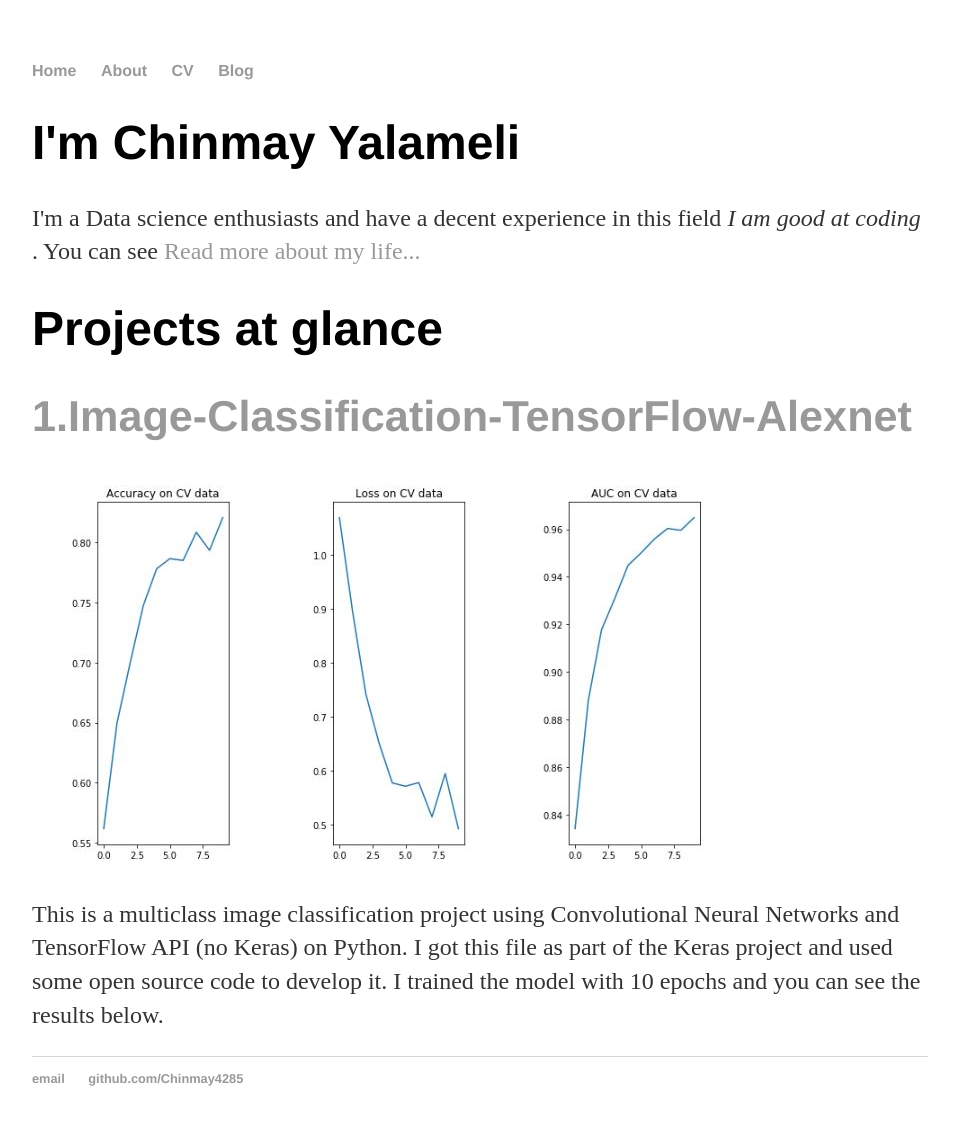
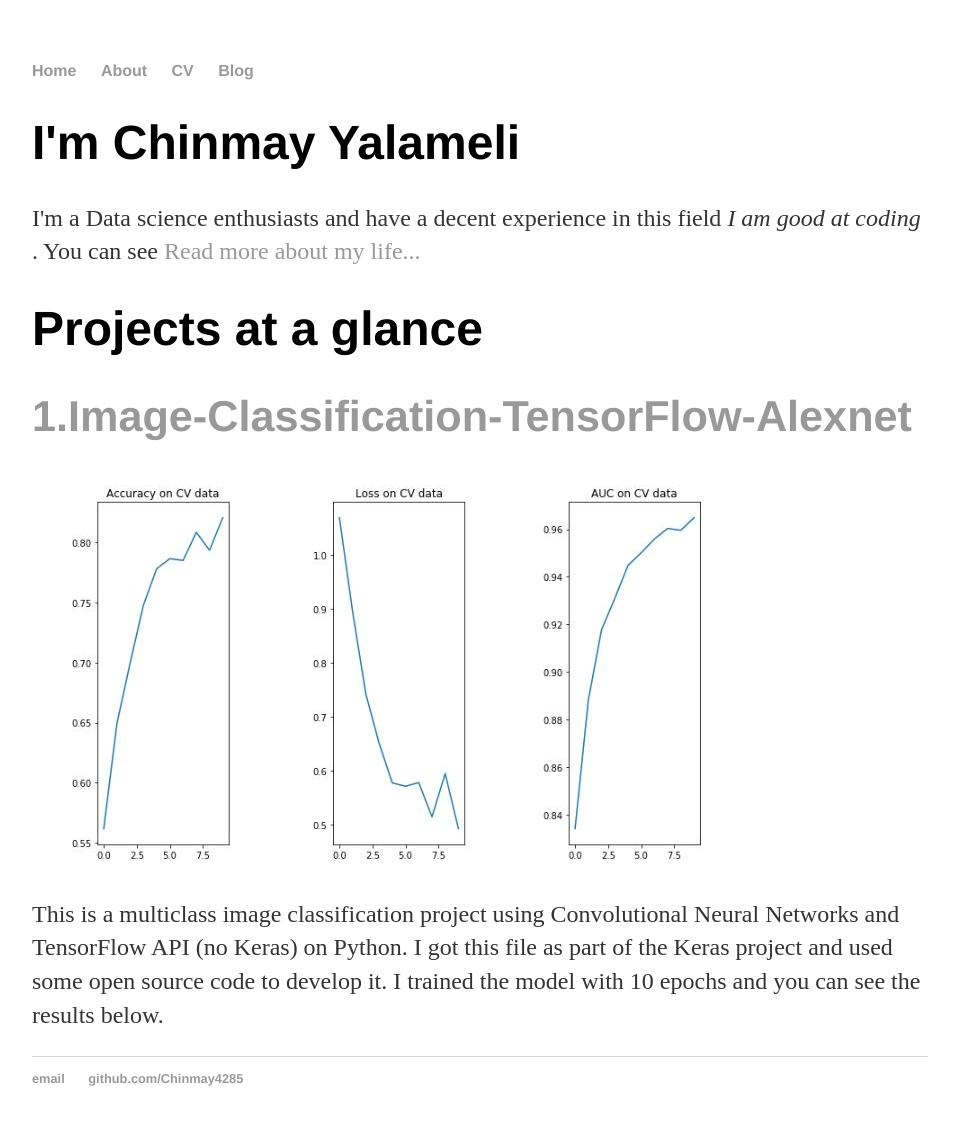
Before and after one commit to Chinmay4285/Chinmay4285.github.io, a Jekyll site: the page built from index.html, in a window 1280 px wide. Shown: the whole page, without its empty margins (160-1119 px from the left). Built offline with Jekyll 4.4.1, drawn with Linux system fonts in a browser that asks for light colours.

```diff
--- a/index.html
+++ b/index.html
@@ -7,7 +7,7 @@ title: Chinmay Yalameli
 			<h1>I'm Chinmay Yalameli</h1>
 			<p>I'm a Data science enthusiasts and have a decent experience in this field <em>I am good at coding </em>. You can see  <a href="/about">Read more about my life...</a></p>
 
-			<h1>Projects at glance</h1>
+			<h1>Projects at a glance</h1>
 			<h2><a href="https://github.com/Chinmay4285/Image-Classification-TensorFlow-Alexnet">1.Image-Classification-TensorFlow-Alexnet</a></h2>
 			<img src="Graphs.JPG" alt="Result">
 			<p>This is a multiclass image classification project using Convolutional Neural Networks and TensorFlow API (no Keras) on Python.
```
